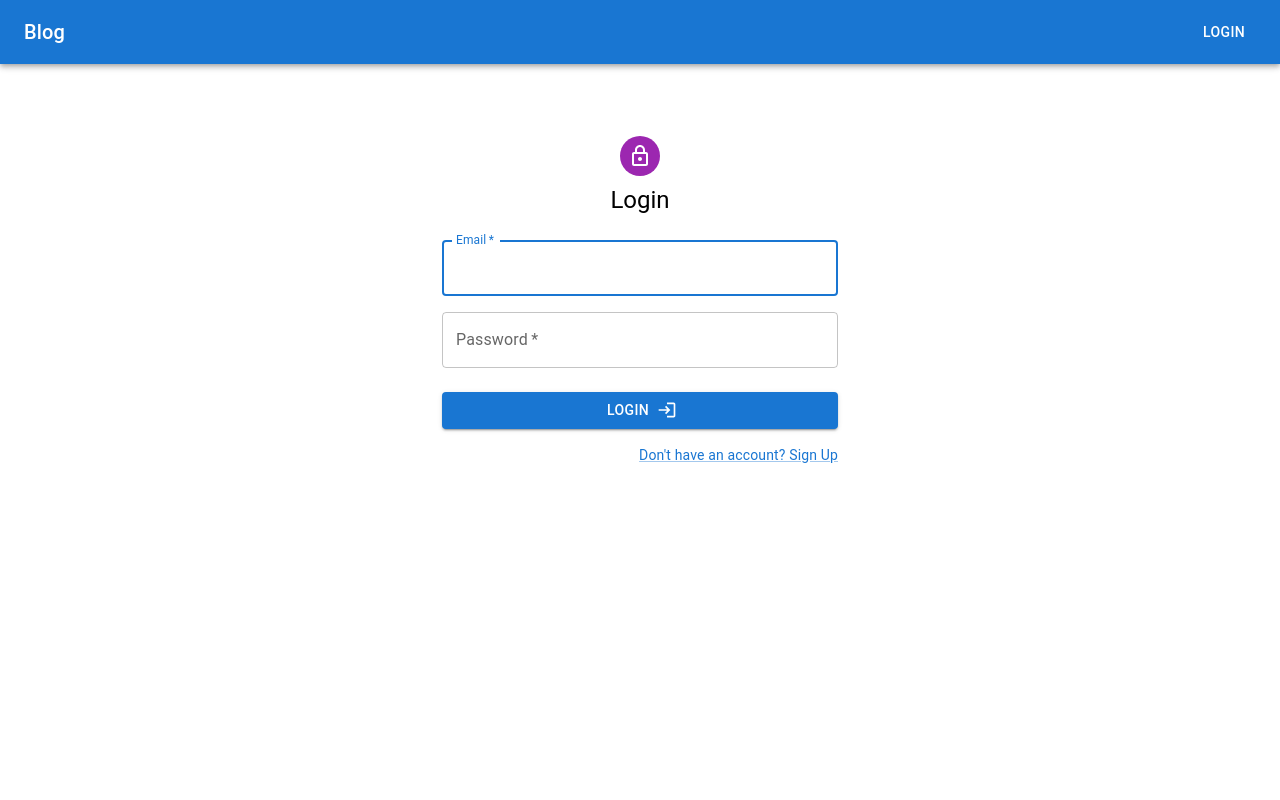
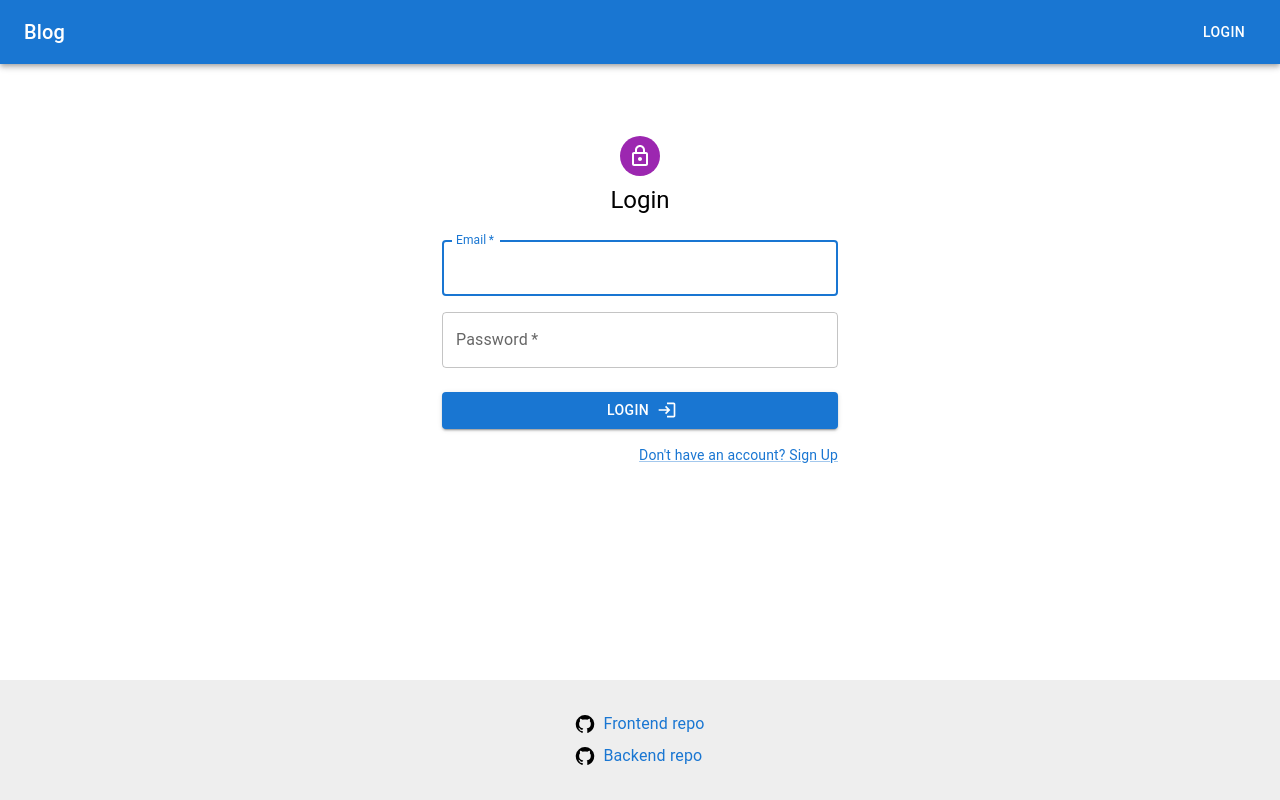
Before and after one commit to simon-vajda/blog-client, a React (Create React App) app: page /login in a window 1280 px wide. Built offline with nearby package versions, Linux system fonts and the light colour scheme; what javascript-time-ago would draw is missing.

Commit message:
Footer added

```diff
--- /dev/null
+++ b/src/components/Footer.js
@@ -0,0 +1,47 @@
+import { Link, Stack } from "@mui/material";
+import { Box } from "@mui/system";
+import GitHubIcon from "@mui/icons-material/GitHub";
+import { grey } from "@mui/material/colors";
+
+export default function Footer() {
+  return (
+    <Box
+      component="footer"
+      display="flex"
+      flexDirection="row"
+      justifyContent="center"
+      sx={{
+        pt: 4,
+        pb: 4,
+        backgroundColor: grey[200],
+      }}
+    >
+      <Stack spacing={1}>
+        <Box display="flex" alignItems="center">
+          <GitHubIcon fontSize="small" />
+          <Link
+            href="https://github.com/simon-vajda/blog-client"
+            target="_blank"
+            underline="hover"
+            variant="body1"
+            ml={1}
+          >
+            Frontend repo
+          </Link>
+        </Box>
+        <Box display="flex" alignItems="center">
+          <GitHubIcon fontSize="small" />
+          <Link
+            href="https://github.com/simon-vajda/blog-server"
+            target="_blank"
+            underline="hover"
+            variant="body1"
+            ml={1}
+          >
+            Backend repo
+          </Link>
+        </Box>
+      </Stack>
+    </Box>
+  );
+}
--- a/src/components/Layout.js
+++ b/src/components/Layout.js
@@ -1,10 +1,18 @@
+import { Box } from "@mui/material";
+import Footer from "./Footer";
 import MenuAppBar from "./MenuAppBar";
 
 export function Layout(props) {
   return (
-    <>
+    <Box
+      minHeight="100vh"
+      display="flex"
+      flexDirection="column"
+      justifyContent="space-between"
+    >
       <MenuAppBar></MenuAppBar>
-      {props.children}
-    </>
+      <Box flexGrow={1}>{props.children}</Box>
+      <Footer></Footer>
+    </Box>
   );
 }
```
